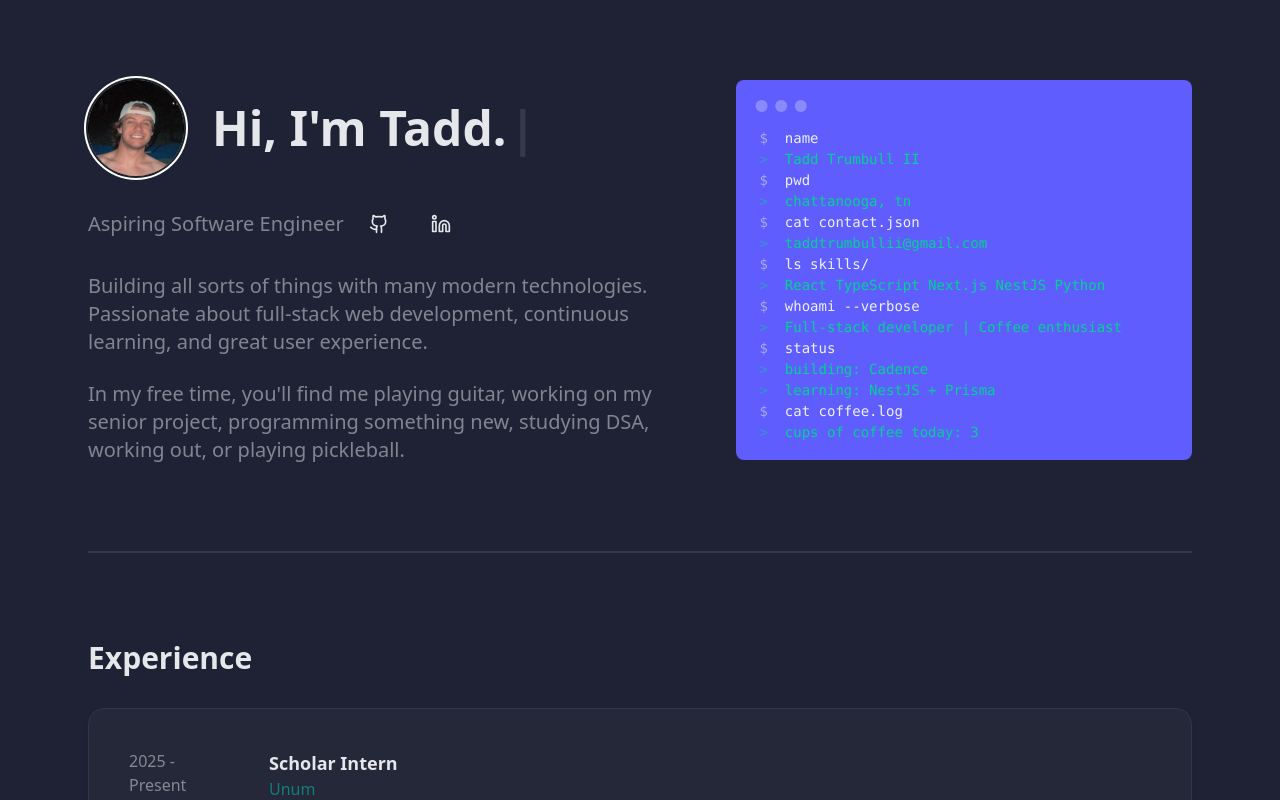
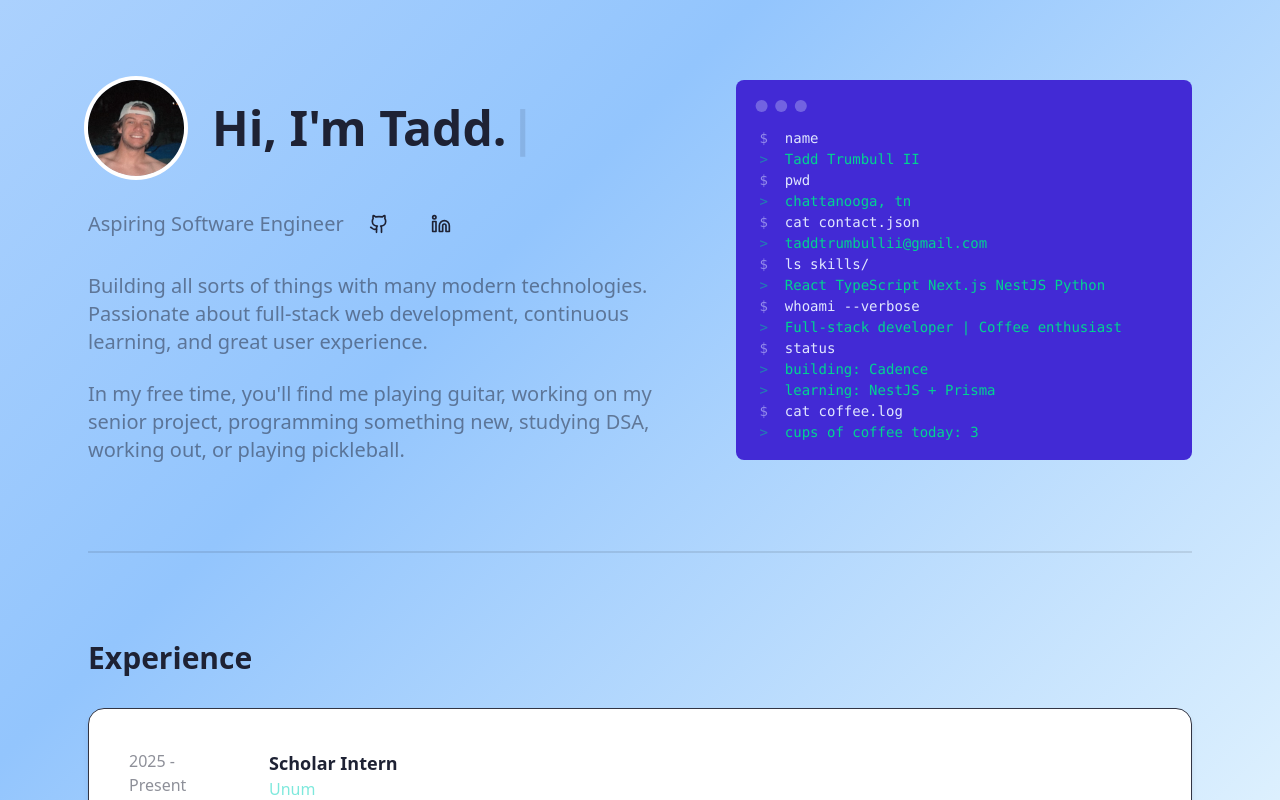
Before and after one commit to taddmtii/portfolio, a React (Vite) app: page / in a window 1280 px wide. Shown: the top 800 px of the page. Built offline with nearby package versions, Linux system fonts and the light colour scheme.

Commit message:
changed background to be animated, color scheme change

```diff
--- a/index.html
+++ b/index.html
@@ -1,5 +1,5 @@
 <!doctype html>
-<html lang="en" class="dark" data-theme="dark">
+<html lang="en" data-theme="light">
     <head>
         <meta charset="UTF-8" />
         <link rel="preconnect" href="https://fonts.googleapis.com" />
--- a/src/App.tsx
+++ b/src/App.tsx
@@ -9,6 +9,8 @@ import Contact from "./components/Contact";
 function App() {
   return (
     <>
+
+      <div className="animated-gradient-bg fixed inset-0 -z-10" />
       <div className="flex w-screen items-center justify-center">
         <div className="flex flex-col w-full max-w-6xl mx-auto px-6 py-20">
           <div className="flex flex-col md:flex-row gap-12 items-center md:items-start">
--- a/src/components/Contact.tsx
+++ b/src/components/Contact.tsx
@@ -10,10 +10,10 @@ export default function Contact() {
           I'm always interested in hearing about new opportunities,
           collaborations, or just chatting about tech.
         </p>
-                <div className="flex md:p-10 p-6 flex-col border border-[#323544] justify-between gap-2 shadow-md bg-[#252839] rounded-2xl w-[70%]">
+        <div className="flex md:p-10 p-6 flex-col border border-[#323544] justify-between gap-2 shadow-md bg-white rounded-2xl w-[70%]">
           <div className="flex justify-evenly flex-col md:flex-row md:gap-8 gap-2">
             <a
-                            className="flex p-5 hover:cursor-pointer duration-300 ease-in border border-[#323544] shadow-md bg-[#252839] hover:bg-[#3dd4ce] rounded-2xl md:w-[40%] w-full h-20"
+              className="flex p-5 hover:cursor-pointer duration-300 ease-in border border-[#323544] shadow-md bg-white hover:bg-[#3dd4ce] rounded-2xl md:w-[40%] w-full h-20"
               href="mailto:taddtrumbullii@gmail.com"
               target="_blank"
             >
@@ -24,7 +24,7 @@ export default function Contact() {
             </a>
 
             <a
-                            className="flex p-5 hover:cursor-pointer duration-300 ease-in border border-[#323544] shadow-md bg-[#252839] hover:bg-[#3dd4ce] rounded-2xl md:w-[40%] w-full h-20"
+              className="flex p-5 hover:cursor-pointer duration-300 ease-in border border-[#323544] shadow-md bg-white hover:bg-[#3dd4ce] rounded-2xl md:w-[40%] w-full h-20"
               href="https://www.linkedin.com/in/tadd-trumbull-ii-7228a2300/"
               target="_blank"
             >
@@ -41,7 +41,7 @@ export default function Contact() {
           </div>
           <div className="flex justify-evenly flex-col md:flex-row md:gap-8 gap-2">
             <a
-                            className="flex p-5 hover:cursor-pointer duration-300 ease-in border border-[#323544] shadow-md bg-[#252839] hover:bg-[#3dd4ce] rounded-2xl md:w-[40%] w-full h-20"
+              className="flex p-5 hover:cursor-pointer duration-300 ease-in border border-[#323544] shadow-md bg-white hover:bg-[#3dd4ce] rounded-2xl md:w-[40%] w-full h-20"
               href="https://github.com/taddmtii"
               target="_blank"
             >
@@ -57,7 +57,7 @@ export default function Contact() {
             </a>
 
             <a
-                            className="flex p-5 hover:cursor-pointer duration-300 ease-in border border-[#323544] shadow-md bg-[#252839] hover:bg-[#3dd4ce] rounded-2xl md:w-[40%] w-full h-20"
+              className="flex p-5 hover:cursor-pointer duration-300 ease-in border border-[#323544] shadow-md bg-white hover:bg-[#3dd4ce] rounded-2xl md:w-[40%] w-full h-20"
               href={resume}
               download="Tadd_Resume.pdf"
             >
--- a/src/components/ExperienceCard.tsx
+++ b/src/components/ExperienceCard.tsx
@@ -15,7 +15,7 @@ export default function ExperienceCard({
 }: ExperienceCardProps) {
   return (
     <>
-            <div className="flex p-10 flex-row border border-[#323544] shadow-md bg-[#252839] rounded-2xl w-full md:h-60 h-85">
+      <div className="flex p-10 flex-row border border-[#323544] shadow-md bg-white rounded-2xl w-full md:h-60 h-85">
         <div className="hidden md:block opacity-50 w-20 shrink-0">
           {dateRange}
         </div>
--- a/src/index.css
+++ b/src/index.css
@@ -1,10 +1,25 @@
 @import "tailwindcss";
 
-.dark {
-    background-color: #1e2234;
-    color: #e5e7eb;
+@keyframes gradient-shift {
+  0% {
+    background-position: 0% 50%;
+  }
+
+  50% {
+    background-position: 100% 50%;
+  }
+
+  100% {
+    background-position: 0% 50%;
+  }
 }
 
-h1 {
-    color: #e5e7eb;
+.animated-gradient-bg {
+  background: linear-gradient(135deg, #bfdbfe, #93c5fd, #e0f2fe, #7dd3fc);
+  background-size: 200% 200%;
+  animation: gradient-shift 8s ease infinite;
 }
+
+body {
+  color: #1e2234;
+}
```
Lines whose indentation alone changed are shown as unchanged.
